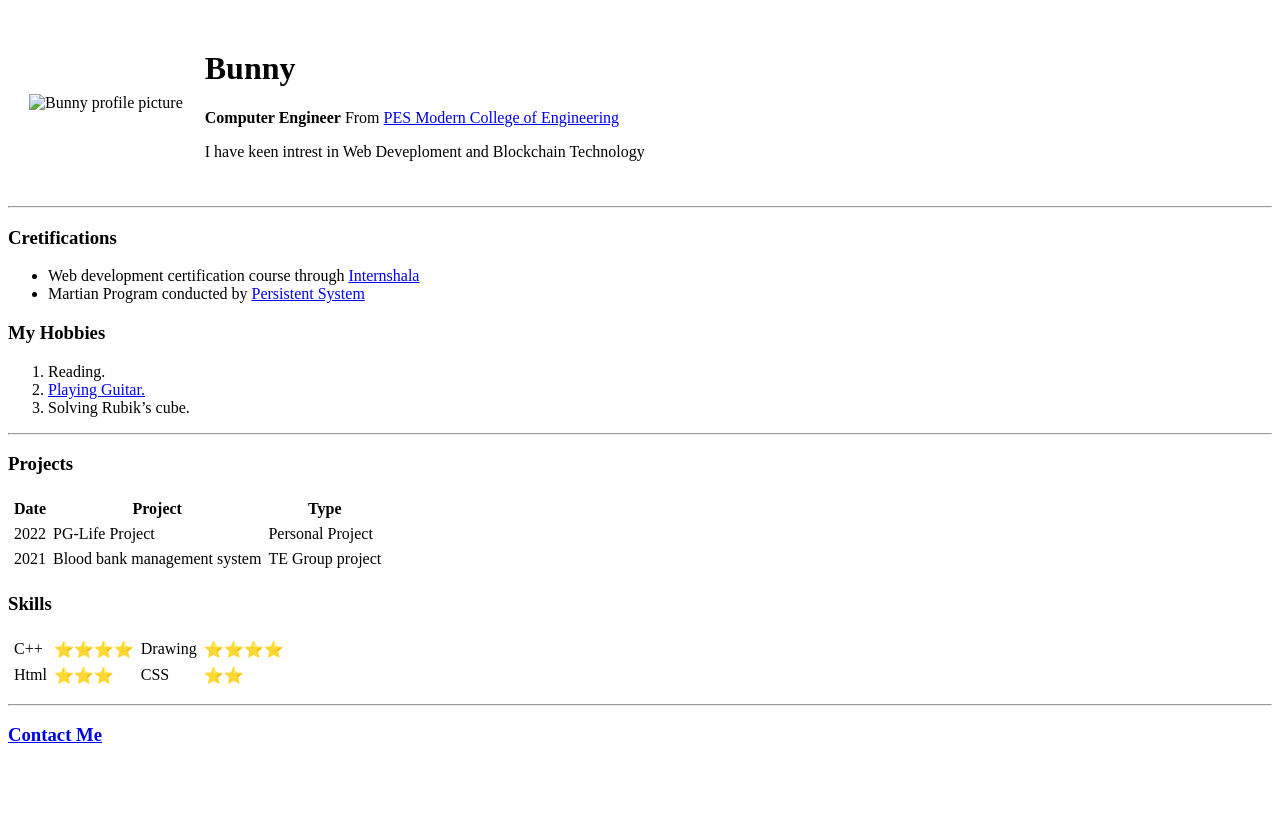
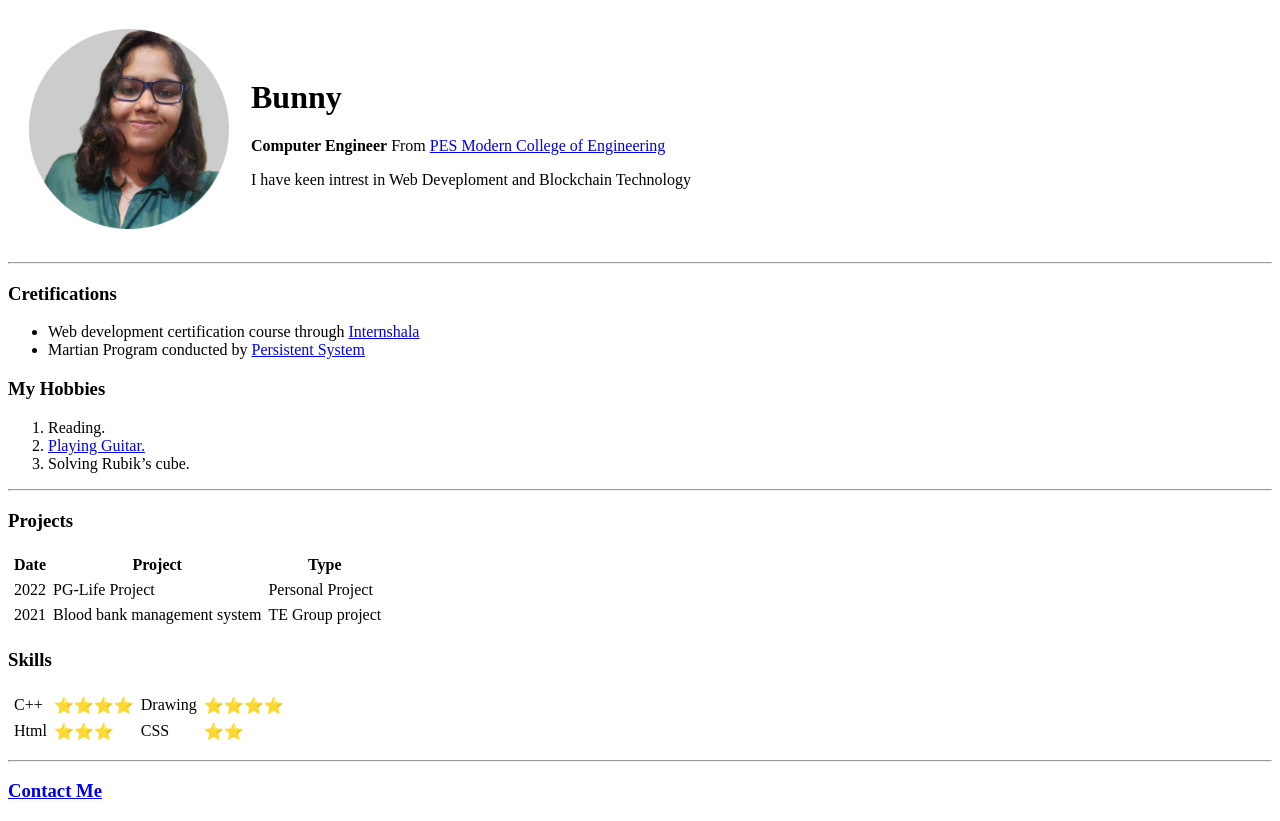
Before and after one commit to Bunny0408/cv, a plain HTML site: page index.html in a window 1280 px wide. Before the commit the page ends 800 px from the top, so only its background shows below. Drawn offline with Linux system fonts and the light colour scheme; the site is published under a folder, as on GitHub Pages, so addresses that start at the root find nothing.

Commit message:
change image src

```diff
--- a/index.html
+++ b/index.html
@@ -12,7 +12,7 @@
 <body>
     <table cellspacing="20">
         <tr>
-            <td><img src="/img/foto4.jpg" alt="Bunny profile picture" weigth="200" height="200"></td>
+            <td><img src="img/foto4.jpg" alt="Bunny profile picture" weigth="200" height="200"></td>
             <td><h1>Bunny</h1>
                 <p><strong>Computer Engineer</strong> From <a href="http://moderncoe.edu.in/"> PES Modern College of Engineering</a></p>
                 <p>I have keen intrest in Web Deveploment and Blockchain Technology </p></td>
```
